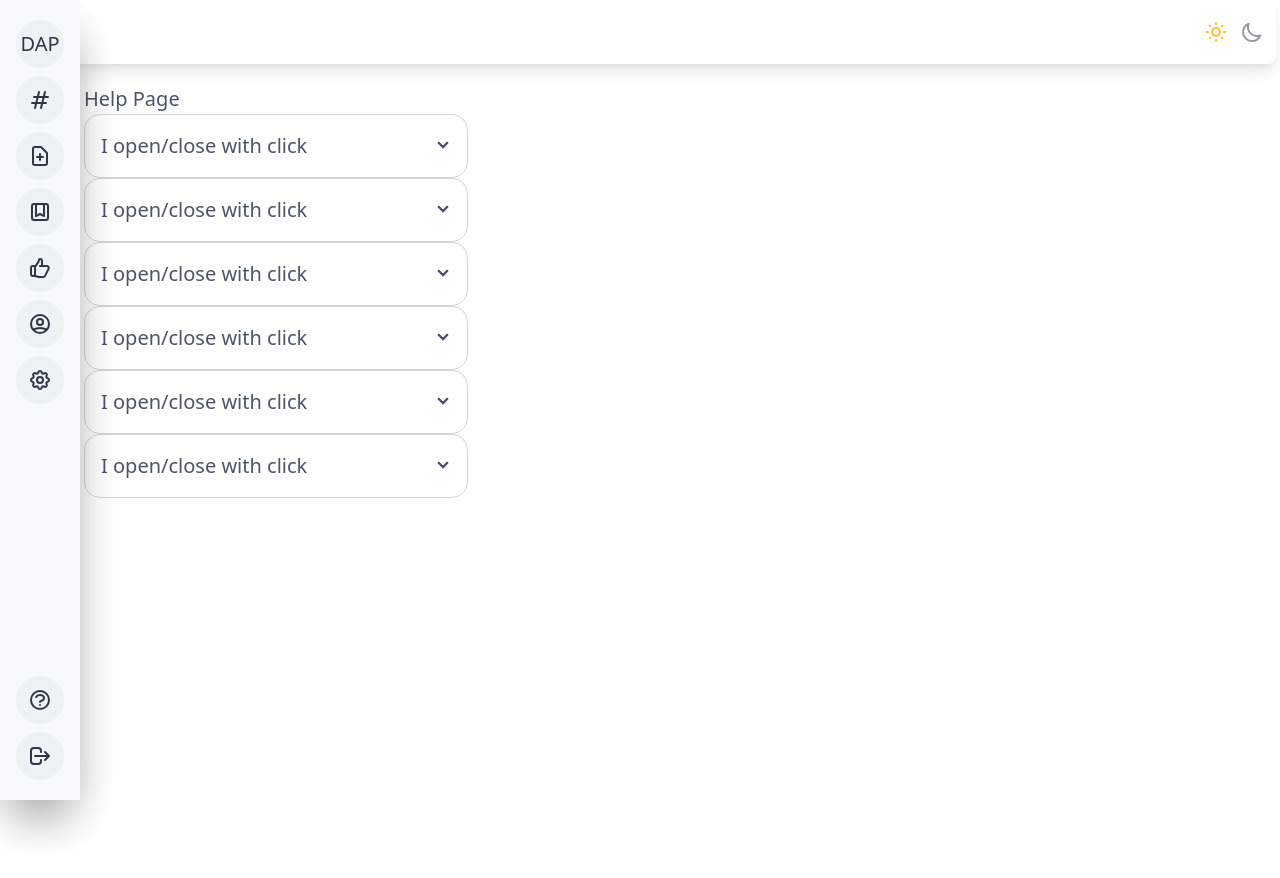
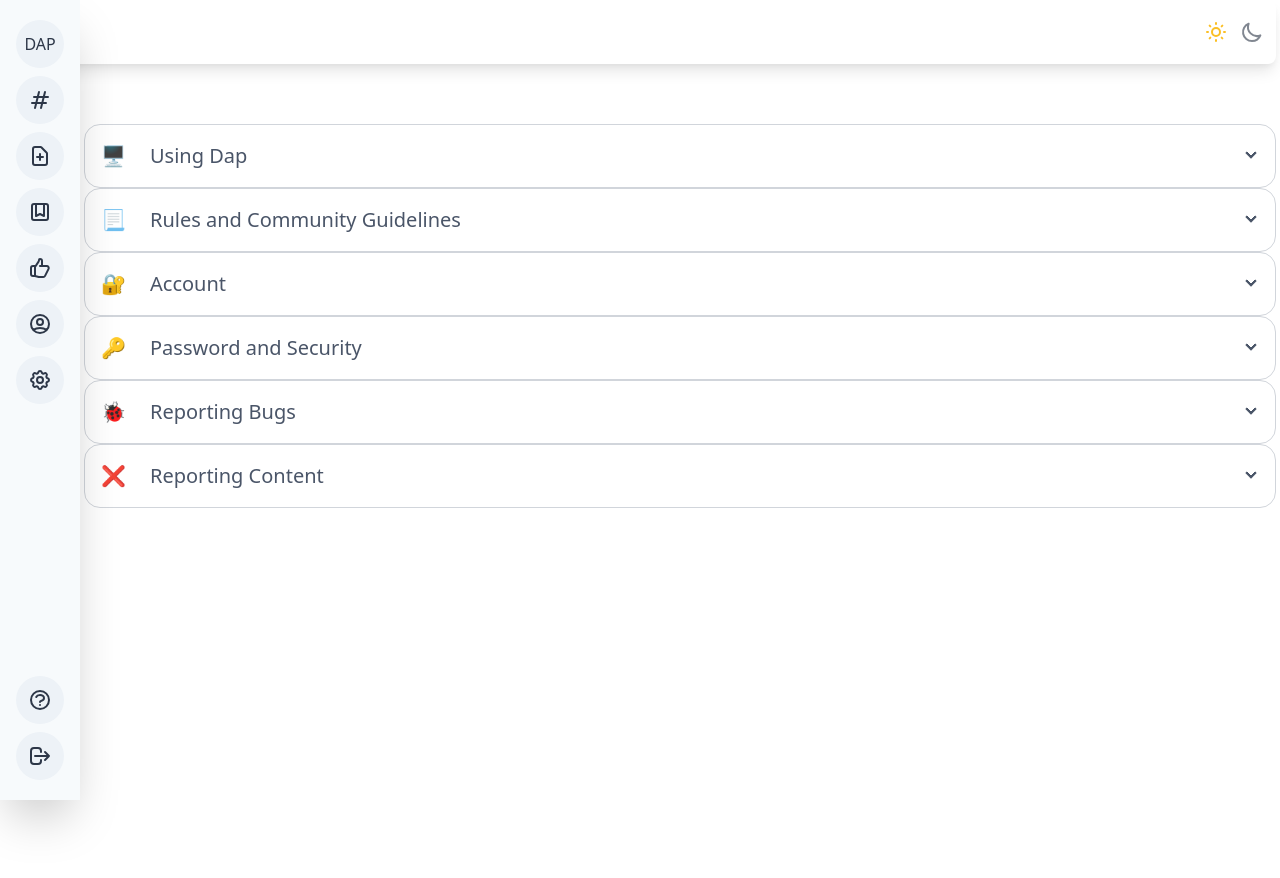
Before and after one commit to jay-bien/Social-Frontend, a Next.js app: page /help in a window 1280 px wide. Shown: the top 878 px of the page. Before the commit the page ends 800 px from the top, so only its background shows below. Built offline with nearby package versions, Linux system fonts and the light colour scheme.

Commit message:
help page looks nice

```diff
--- a/src/pages/help.jsx
+++ b/src/pages/help.jsx
@@ -2,6 +2,8 @@ import React from "react";
 
 import { Sidebar } from "../components";
 import { Main } from "../templates/Main";
+import { Meta } from '../layout/Meta';
+
 
 const helpTopics = [
   {
@@ -25,46 +27,73 @@ const helpTopics = [
     text: "Lorem ipsum dolor sit amet, consectetur adipiscing elit, sed do eiusmod tempor incididunt ut labore et dolore magna aliqua. Ut enim ad minim veniam, quis nostrud exercitation ullamco laboris nisi ut aliquip ex ea commodo consequat. Duis aute irure dolor in reprehenderit in voluptate velit esse cillum dolore eu fugiat nulla pariatur. Excepteur sint occaecat cupidatat non proident, sunt in culpa qui officia deserunt mollit anim id est laborum.",
   },
   {
-    icon: "",
-    title: "",
+    icon: "🐞",
+    title: "Reporting Bugs",
     text: "Lorem ipsum dolor sit amet, consectetur adipiscing elit, sed do eiusmod tempor incididunt ut labore et dolore magna aliqua. Ut enim ad minim veniam, quis nostrud exercitation ullamco laboris nisi ut aliquip ex ea commodo consequat. Duis aute irure dolor in reprehenderit in voluptate velit esse cillum dolore eu fugiat nulla pariatur. Excepteur sint occaecat cupidatat non proident, sunt in culpa qui officia deserunt mollit anim id est laborum.",
   },
   {
-    icon: "",
-    title: "",
+    icon: "❌",
+    title: "Reporting Content",
     text: "Lorem ipsum dolor sit amet, consectetur adipiscing elit, sed do eiusmod tempor incididunt ut labore et dolore magna aliqua. Ut enim ad minim veniam, quis nostrud exercitation ullamco laboris nisi ut aliquip ex ea commodo consequat. Duis aute irure dolor in reprehenderit in voluptate velit esse cillum dolore eu fugiat nulla pariatur. Excepteur sint occaecat cupidatat non proident, sunt in culpa qui officia deserunt mollit anim id est laborum.",
   },
 ];
 
-export default function help() {
+const Help = ( props ) => {
   return (
     <div>
-      <Main>
-        <Sidebar></Sidebar>
-        <h1> Help Page</h1>
+     <Main
+      meta={
+        <Meta
+          title="DAP Help"
+          description="DAP HELP"
+        />
+      }
+    >
 
-        {helpTopics &&
-          helpTopics.map((help) => {
-            return (
-              <div class="collapse w-96 border rounded-box border-base-300 collapse-arrow">
+
+
+
+
+    <div className="App min-h-screen">
+
+
+      <main className="pt-10">
+
+
+
+
+<div className="max-w-7xl m-auto">
+  {
+    helpTopics && helpTopics.map( help => {
+      const { title, icon, text } = help;
+
+      return(
+        <div class="collapse border rounded-box border-base-300 collapse-arrow">
   <input type="checkbox" />
   <div class="collapse-title text-xl font-medium">
-                  I open/close with click
+  <span className="mr-6">
+  { icon }
+    </span>
+{ title }
   </div>
   <div class="collapse-content">
     <p>
-                    Collapse content reveals with focus. If you add a checkbox,
-                    you can control it using checkbox instead of focus. Or you
-                    can force-open/force-close using
+        { text }
       <span class="badge badge-outline">collapse-open</span> and
-                    <span class="badge badge-outline">collapse-close</span>{" "}
-                    classes.
+      <span class="badge badge-outline">collapse-close</span> classes.
     </p>
   </div>
 </div>
-            );
-          })}
+      )
+    })
+  }
+  </div>
+  </main>
+  </div>
+
   </Main>
   </div>
   );
 }
+
+export default Help;
--- a/src/templates/Main.jsx
+++ b/src/templates/Main.jsx
@@ -104,13 +104,13 @@ const Main = (props) => {
                 onClick={() => setEnabled(false)}
                 className="w-6 h-6 mr-3
                 text-yellow-400
-                dark:text-white dark:text-opacity-50
+                dark:text-white dark:text-opacity-80
                 hover:cursor-pointer
                 "
               />
               <Moon
               className="w-6 h-6
-              text-gray-800 text-opacity-50
+              text-gray-800 text-opacity-60
               dark:text-red-400
               hover:cursor-pointer
               "
```
Lines whose indentation alone changed are shown as unchanged.
